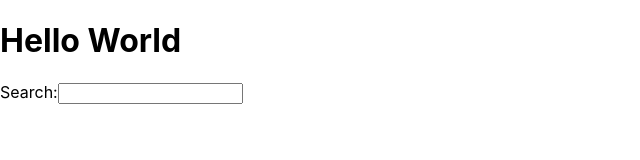
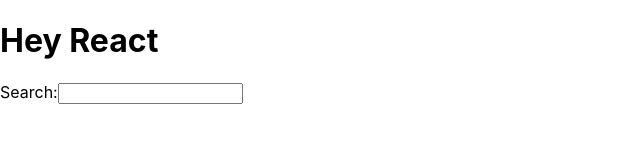
Before and after one commit to akshayvinodpunnath/hacker-stories, a React (Create React App) app: page / in a window 1280 px wide. Shown: the top 160 px of the page, without its empty margins (0-640 px from the left). Built offline with nearby package versions, Linux system fonts and the light colour scheme.

Commit message:
App.js Modification - Welcome variable defined;h1 tag modified

```diff
--- a/src/App.js
+++ b/src/App.js
@@ -1,11 +1,17 @@
 import React from 'react';
 
-const title = 'React';
+const welcome = {
+  greeting: 'Hey',
+  title: 'React'
+};
+
 
 function App(){
   return(
     <div>
-      <h1>Hello World</h1>
+      <h1>
+        {welcome.greeting} {welcome.title}
+      </h1>
       <label htmlFor="search">Search:</label>
       <input id="search" type="text" />
     </div>
```
